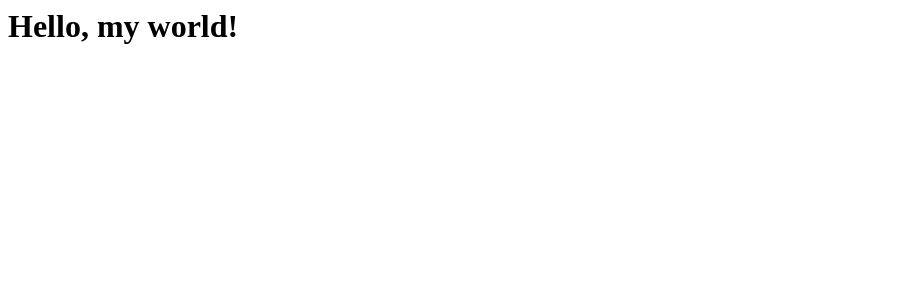
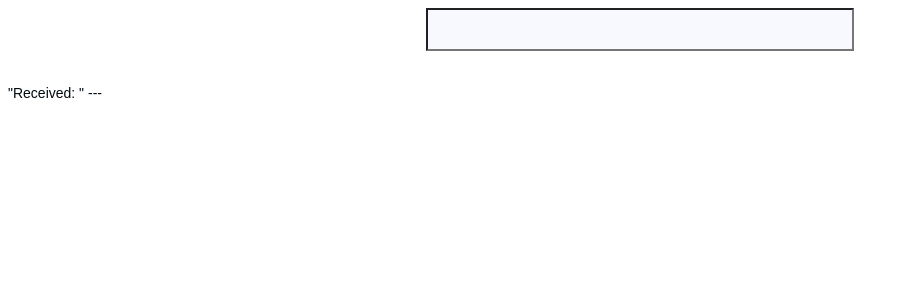
Before and after one commit to WinAuD/lab05-qxksrs, a React (Create React App) app: page / in a window 1280 px wide. Shown: the top 300 px of the page, without its empty margins (0-909 px from the left). Built offline with nearby package versions, Linux system fonts and the light colour scheme.

Commit message:
3 files modified

```diff
--- a/src/WikiFetch.css
+++ b/src/WikiFetch.css
@@ -0,0 +1,18 @@
+.NiceInput {
+  background-color: ghostwhite;
+  display: block;
+  margin: auto;
+  color: rgb(0, 10, 14);
+  font-size: 32px;
+  font-family: fantasy;
+  text-align: center;
+}
+
+.NiceOutput {
+  background-color: ;
+  padding-top: 20px;
+  color: rgb(0, 10, 14);
+  font-size: 14px;
+  font-family: sans-serif;
+  text-align: left;
+}
--- a/src/WikiFetch.js
+++ b/src/WikiFetch.js
@@ -2,9 +2,69 @@ import React, { Component } from "react";
 import './WikiFetch.css';
 
 class WikiFetch extends Component {
+
+  state = { text : " --- "};
+
+  handleChange = (event) => {
+     //alert(event.target.value);
+     this.fetchData();
+  }
+
+  fetchData() {
+    // 1. Create a new XMLHttpRequest object
+    let xhr = new XMLHttpRequest();
+
+    // 2. Configure: <Method> , <URL>
+    xhr.open('GET', 'https://de.wikipedia.org/w/api.php?action=query&origin=*&prop=extracts&format=json&titles=a');
+
+    // 3. Send the request to the destination
+    xhr.send();
+
+    // 4. Callback after the response is received
+    xhr.onload = () => {
+      if (xhr.status !== 200) { // analyze HTTP status of the response
+        alert(`Error ${xhr.status}: ${xhr.statusText}`); // e.g. 404: Not Found
+      } else { // show the result
+        //alert("Received: " + xhr.responseText);
+      }
+
+      xhr.onprogress = function (event) {
+        if (event.lengthComputable) {
+          alert(`Received ${event.loaded} of ${event.total} bytes`);
+        } else {
+          alert(`Received ${event.loaded} bytes`); // no Content-Length
+        }
+      };
+
+      xhr.onerror = function () {
+        alert("Request failed");
+      };
+
+      //const str = JSON.parse(xhr.responseText);
+      //this.setState({ text: str.ip });
+
+      this.setState({text: this.getTextFromQuery(xhr.responseText)})
+    };
+  }
+
+  getTextFromQuery(xhrResponseText) {
+    let str = "";
+    const myObj = JSON.parse(xhrResponseText);
+    if (myObj.query === undefined) {
+      str = "---"
+    } else {
+      const keyVal = Object.keys(myObj.query.pages);
+      str = myObj.query.pages[keyVal].extract;
+    }
+    return str;
+  }
+
   render() {
     return (
-      <h1>Hello, my world!</h1>
+      <div>
+        <input className="NiceInput" type="text" onChange={this.handleChange}/>
+        <p className="NiceOutput">"Received: " {this.state.text}</p>
+      </div>
     );
   }
 }
--- a/src/index.js
+++ b/src/index.js
@@ -1,6 +1,6 @@
 import React from "react";
 import ReactDOM from "react-dom";
 
-import App from "./App";
+import WikiFetch from "./WikiFetch";
 
-ReactDOM.render(<App />, document.getElementById("root"));
+ReactDOM.render(<WikiFetch />, document.getElementById("root"));
```
